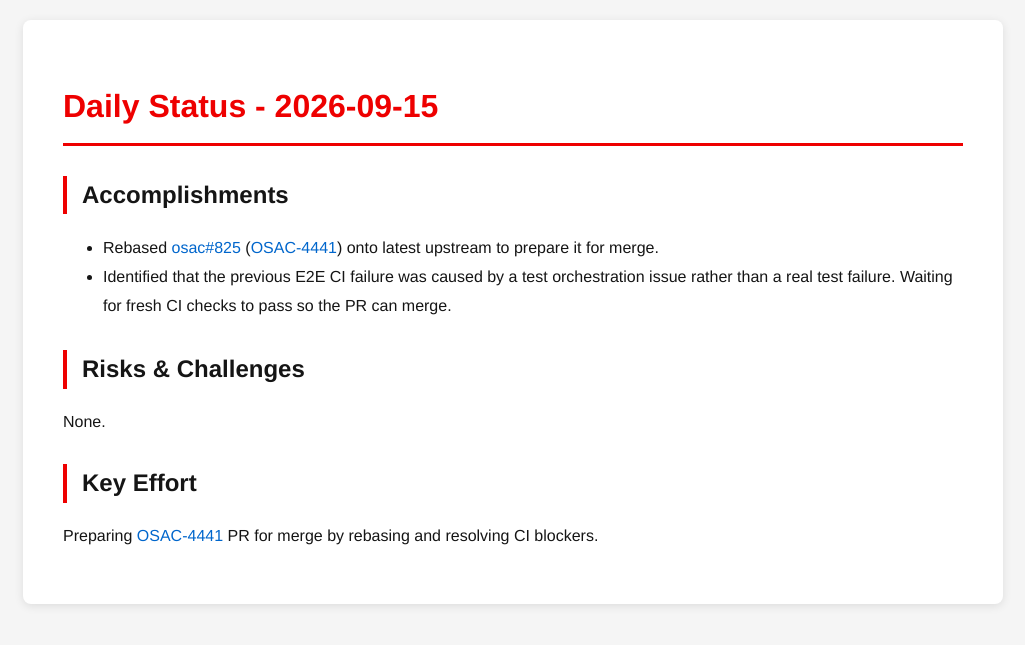
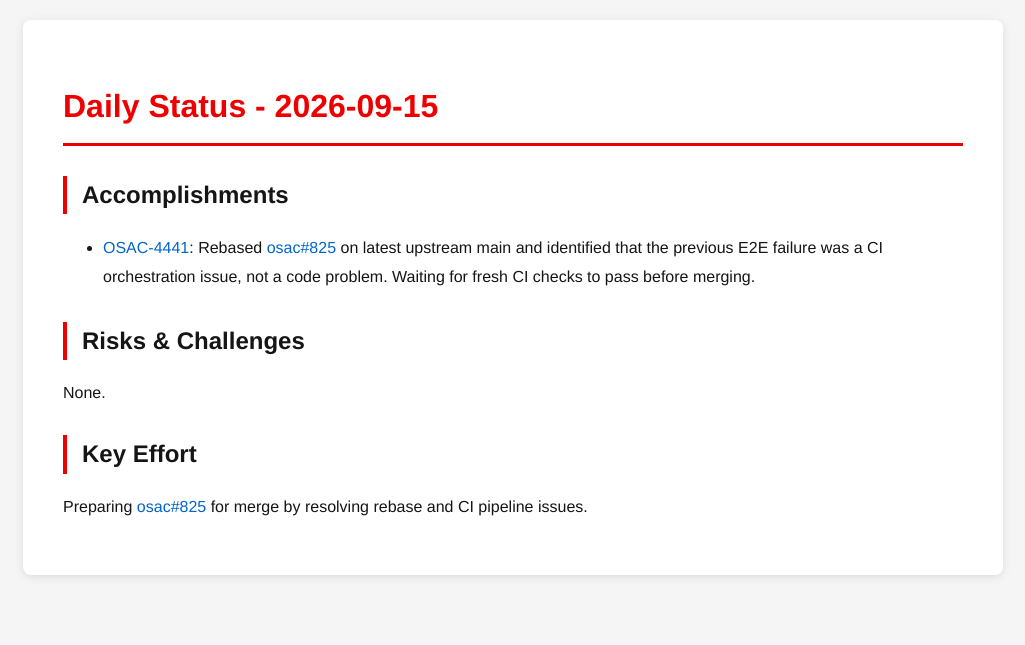
Before and after one commit to tzvatot/daily-status, a Jekyll site: the page built from 2026-09-15.md, in a window 1280 px wide. Shown: the top 645 px of the page, without its empty margins (127-1152 px from the left). Built offline with Jekyll 4.4.1, drawn with Linux system fonts in a browser that asks for light colours.

Commit message:
Daily status update - 2026-09-15

```diff
--- a/2026-09-15.md
+++ b/2026-09-15.md
@@ -7,11 +7,10 @@ date: 2026-09-15
 # Daily Status - 2026-09-15
 
 ## Accomplishments
-- Rebased [osac#825](https://github.com/osac-project/osac/pull/825) ([OSAC-4441](https://redhat.atlassian.net/browse/OSAC-4441)) onto latest upstream to prepare it for merge.
-- Identified that the previous E2E CI failure was caused by a test orchestration issue rather than a real test failure. Waiting for fresh CI checks to pass so the PR can merge.
+- [OSAC-4441](https://redhat.atlassian.net/browse/OSAC-4441): Rebased [osac#825](https://github.com/osac-project/osac/pull/825) on latest upstream main and identified that the previous E2E failure was a CI orchestration issue, not a code problem. Waiting for fresh CI checks to pass before merging.
 
 ## Risks & Challenges
 None.
 
 ## Key Effort
-Preparing [OSAC-4441](https://redhat.atlassian.net/browse/OSAC-4441) PR for merge by rebasing and resolving CI blockers.
+Preparing [osac#825](https://github.com/osac-project/osac/pull/825) for merge by resolving rebase and CI pipeline issues.
```
